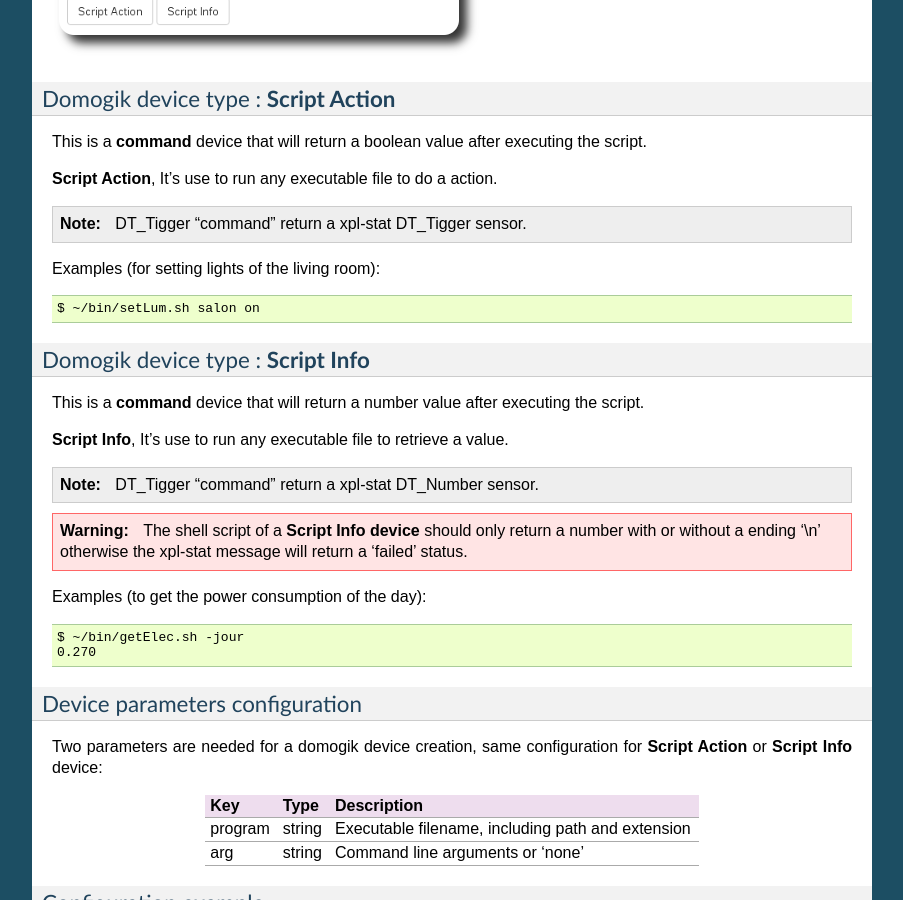
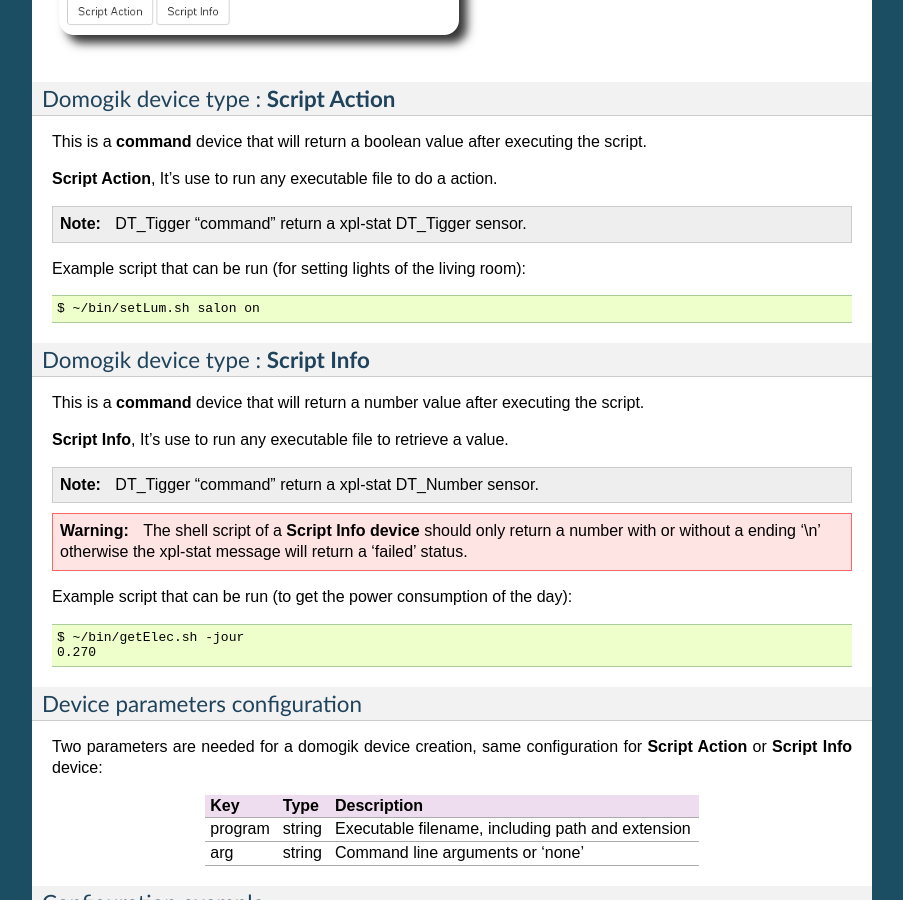
Before and after one commit to vdomos/domogik-plugin-script, a Sphinx documentation site: the page built from docs/script.txt, in a window 1280 px wide and 900 px high, scrolled down 1091 px. Shown: the whole window, without its empty margins (198-1101 px from the left). Built offline with Sphinx 7.4.7, drawn with Linux system fonts in a browser that asks for light colours.

Commit message:
Doc Update

```diff
--- a/docs/script.txt
+++ b/docs/script.txt
@@ -47,7 +47,7 @@
 	DT_Tigger "command" return a xpl-stat DT_Tigger sensor.
 
 
-Examples (for setting lights of the living room): ::
+Example script that can be run (for setting lights of the living room): ::
 
 	$ ~/bin/setLum.sh salon on
 
@@ -68,7 +68,7 @@
 	otherwise the xpl-stat message will return a 'failed' status.
 
 
-Examples (to get the power consumption of the day): ::
+Example script that can be run (to get the power consumption of the day): ::
 
 	$ ~/bin/getElec.sh -jour
 	0.270
```
